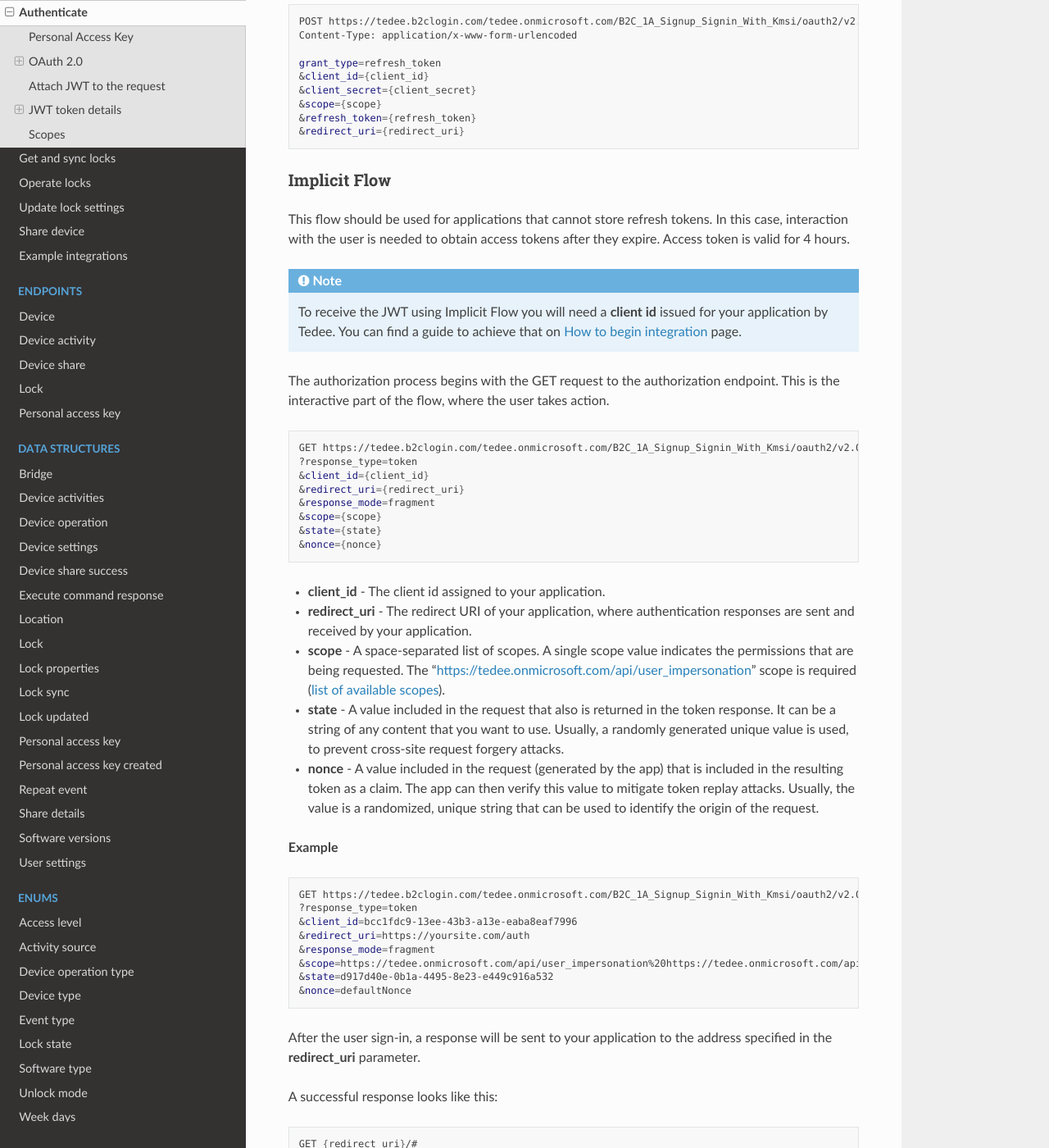
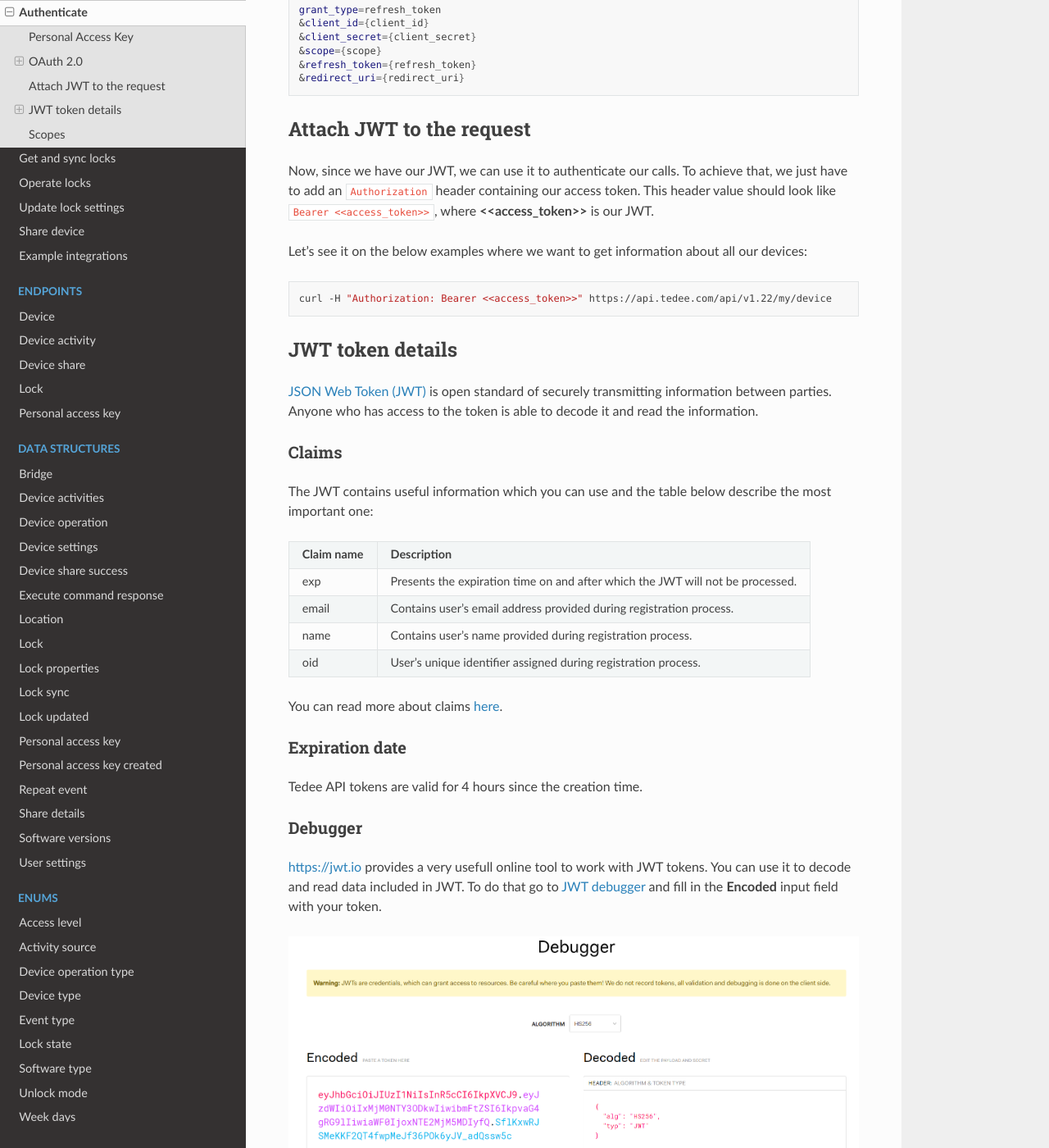
Before and after one commit to tedee-com/tedee-api-doc, a Sphinx documentation site: the page built from docs/source/howtos/authenticate.rst, in a window 1280 px wide and 1400 px high, scrolled down 4785 px. Shown: the whole window at 82% size. Built offline with Sphinx 7.4.7 and the Read the Docs theme 2.0.0, drawn with Linux system fonts in a browser that asks for light colours; some of the changed text lies outside the part shown.

Commit message:
Feature/remove implicit flow (#79)
* Remove implicit flow

* Fix malformed table

Co-authored-by: Łukasz Kaczmarski <lukasz.kaczmarski@iteo.com.pl>

```diff
--- a/docs/source/howtos/authenticate.rst
+++ b/docs/source/howtos/authenticate.rst
@@ -12,7 +12,7 @@ Each request of this API requires authentication. We utilizes OAuth 2.0 or Perso
 +--------------------------------------------------------------------+---------------------------------------------------------------------------------------------+
 | :ref:`Oauth 2.0 <Oauth-20>`                                        | Standard OAuth 2.0 type of authentication based on tokens.                                  |
 |                                                                    |                                                                                             |
-|                                                                    | We support two flows Code and Implicit                                                      |
+|                                                                    | We only support code flow.                                                                  |
 +--------------------------------------------------------------------+---------------------------------------------------------------------------------------------+
 
 .. _personal-access-key:
@@ -68,13 +68,7 @@ We support two OAuth 2.0 authorization flows to get the access token:
 |                                                                    |                                                                                             |
 |                                                                    | One time interaction with the user is needed to obtain the refresh token.                   |
 |                                                                    |                                                                                             |
-|                                                                    | Examples: service apps                                                                      |
-+--------------------------------------------------------------------+---------------------------------------------------------------------------------------------+
-| :ref:`Implicit Flow <implicit-flow>`                               | When you cannot store refresh tokens.                                                       |
-|                                                                    |                                                                                             |
-|                                                                    | Interaction with the user is needed to obtain access tokens after they expire.              |
-|                                                                    |                                                                                             |
-|                                                                    | Examples: SPA, desktop apps                                                                 |
+|                                                                    | Examples: mobile apps, service apps                                                         |
 +--------------------------------------------------------------------+---------------------------------------------------------------------------------------------+
 
 .. warning::
@@ -226,74 +220,6 @@ Access tokens are short-lived. After they expire, you must refresh them to conti
     &refresh_token={refresh_token}
     &redirect_uri={redirect_uri}
 
-
-
-.. _implicit-flow:
-
-Implicit Flow
-^^^^^^^^^^^^^^
-
-This flow should be used for applications that cannot store refresh tokens.
-In this case, interaction with the user is needed to obtain access tokens after they expire.
-Access token is valid for 4 hours.
-
-.. note::
-    To receive the JWT using Implicit Flow you will need a **client id** issued for your application by Tedee.
-    You can find a guide to achieve that on `How to begin integration <begin-integration.html#get-client-id>`_ page.
-
-The authorization process begins with the GET request to the authorization endpoint. This is the interactive part of the flow, where the user takes action.
-
-.. code-block:: sh
-
-    GET |authApiUrl|/B2C_1A_Signup_Signin_With_Kmsi/oauth2/v2.0/authorize
-    ?response_type=token
-    &client_id={client_id}
-    &redirect_uri={redirect_uri}
-    &response_mode=fragment
-    &scope={scope}
-    &state={state}
-    &nonce={nonce}
-
-* **client_id** - The client id assigned to your application.
-* **redirect_uri** - The redirect URI of your application, where authentication responses are sent and received by your application.
-* **scope** - A space-separated list of scopes. A single scope value indicates the permissions that are being requested. The "|scopePrefix|user_impersonation" scope is required (:ref:`list of available scopes <list-of-scopes>`).
-* **state** - A value included in the request that also is returned in the token response. It can be a string of any content that you want to use. Usually, a randomly generated unique value is used, to prevent cross-site request forgery attacks.
-* **nonce** - A value included in the request (generated by the app) that is included in the resulting token as a claim. The app can then verify this value to mitigate token replay attacks. Usually, the value is a randomized, unique string that can be used to identify the origin of the request.
-
-**Example**
-
-.. code-block:: sh
-
-    GET |authApiUrl|/B2C_1A_Signup_Signin_With_Kmsi/oauth2/v2.0/authorize
-    ?response_type=token
-    &client_id=bcc1fdc9-13ee-43b3-a13e-eaba8eaf7996
-    &redirect_uri=https://yoursite.com/auth
-    &response_mode=fragment
-    &scope=https://tedee.onmicrosoft.com/api/user_impersonation%20https://tedee.onmicrosoft.com/api/Lock.Operate
-    &state=d917d40e-0b1a-4495-8e23-e449c916a532
-    &nonce=defaultNonce
-
-After the user sign-in, a response will be sent to your application to the address specified in the **redirect_uri** parameter.
-
-A successful response looks like this:
-
-.. code-block:: sh
-
-    GET {redirect_uri}/#
-    access_token={access_token}
-    &token_type=Bearer
-    &expires_in=3600
-    &state={state}
-
-* **access_token** - The signed JSON Web Token (JWT) that you requested.
-* **token_type** - The token type value (Bearer).
-* **expires_in** - The length of time that the token is valid (in seconds).
-* **state** - If a state parameter is included in the request, the same value should appear in the response. The application should verify that the state values in the request and response are identical.
-
-The value of the :code:`access_token` property is your **JWT** that should be used to :ref:`authenticate your calls <add-jwt-to-the-headers>` to the API.
-Implicit Flow does not issue refresh tokens. Interaction with the user is required to obtain a new access token after the current one has expired.
-
-
 .. _add-jwt-to-the-headers:
 
 Attach JWT to the request
```
Also changed, not shown: other parts of docs/source/howtos/authenticate.rst (+1 -1 lines).
